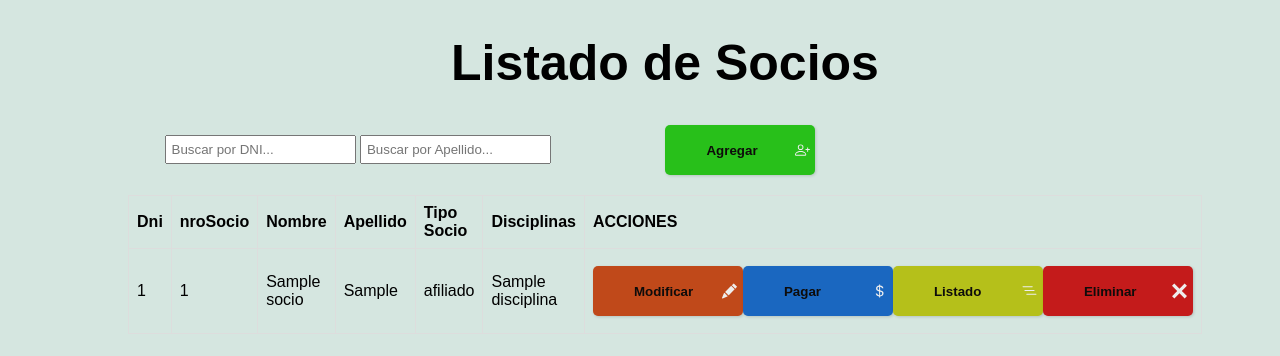
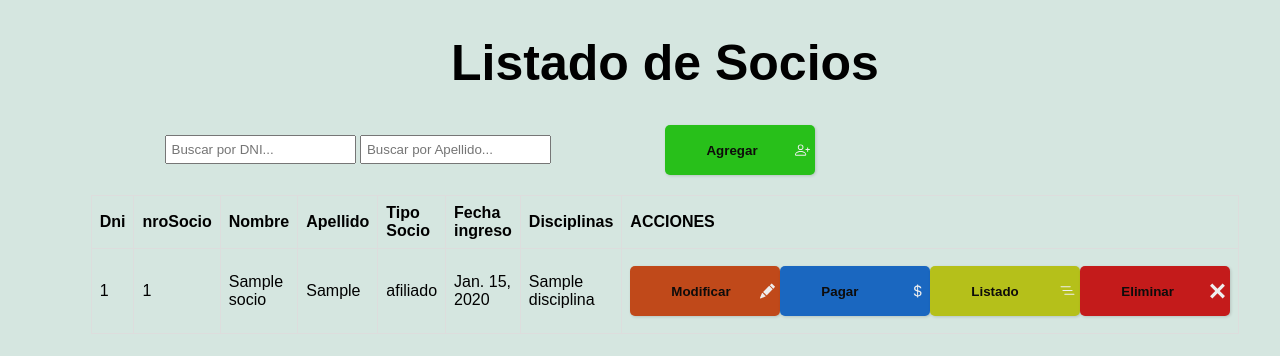
Before and after one commit to juanjca1990/CAS, a Django app: page / in a window 1280 px wide. Shown: the part 50-406 px from the top of the page. Run offline with Django 4.2, Linux system fonts and the light colour scheme; tables that the repository leaves empty hold one stand-in row (values such as "Sample post").

Commit message:
agrego requirements y unos cambios

```diff
--- a/socios/models.py
+++ b/socios/models.py
@@ -36,17 +36,18 @@ class Inscripcion(models.Model):
     def __str__(self):
         return f"{self.socio.nombre} - {self.disciplina.nombre} - Pagado: {self.pagado}"
 
+    # se marca la disciplina a pagar y se reinicia su fecha de vencimiento 1 mes mas
     def marcar_como_pagado(self):
         self.pagado = True
         self.fecha_pago = datetime.now().date()
     # Obtener el primer día del próximo mes
         primer_dia_siguiente_mes = datetime(self.fecha_pago.year, self.fecha_pago.month, 1) + timedelta(days=31 )
     # Establecer el día en 5
-        dia = self.fecha_reinicio.day
-        if dia >=28:
-            self.fecha_reinicio = datetime(primer_dia_siguiente_mes.year, primer_dia_siguiente_mes.month, 28).date()
-        else:
-            self.fecha_reinicio = datetime(primer_dia_siguiente_mes.year, primer_dia_siguiente_mes.month, dia).date() + timedelta(days=30 )
+        # dia = self.fecha_reinicio.day
+        # if dia >=28:
+        #     self.fecha_reinicio = datetime(primer_dia_siguiente_mes.year, primer_dia_siguiente_mes.month, 28).date()
+        # else:
+        #     self.fecha_reinicio = datetime(primer_dia_siguiente_mes.year, primer_dia_siguiente_mes.month, dia).date() + timedelta(days=30 )
 
         self.save()
 
@@ -65,6 +66,7 @@ class Socios(models.Model):
     nombre = models.CharField(max_length=200, blank=True)
     tipo_socio = models.PositiveSmallIntegerField(choices=tipo)
     disciplinas = models.ManyToManyField(Disciplinas, through='Inscripcion')
+    fecha_ingreso = models.DateField(null=True, blank=True)
 
     def __str__(self):
         return f"{self.nombre} {self.apellido}"
--- a/socios/templates/lista_socios.html
+++ b/socios/templates/lista_socios.html
@@ -38,6 +38,7 @@
                         <th>Nombre</th>
                         <th>Apellido</th>
                         <th>Tipo Socio</th>
+                        <th>Fecha ingreso</th>
                         <th>Disciplinas</th>
                         <th>ACCIONES</th>
                     </tr>
@@ -56,6 +57,7 @@
                                 {{ 'adherente' }}
                             {% endif %}
                         </td>
+                        <td>{{socio.fecha_ingreso}}</td>
                         <td> {% for socioDis in socio.disciplinas.all %}
                             <p>{{socioDis.nombre}}</p>
                             {% endfor %}
--- a/socios/views.py
+++ b/socios/views.py
@@ -34,6 +34,7 @@ def alta_socios(request):
                     nuevo_socio = form.save(commit=False)
                     disciplinas_seleccionadas = form.cleaned_data['disciplinas']
                     nuevo_socio.save()
+                    Socios.objects.filter(dni=nuevo_dni).update(fecha_ingreso = datetime.now().date(),)
                     for disciplina in disciplinas_seleccionadas.all():
                         if datetime.now().day >= 28:
                             fecha_reinicio = datetime.now() + timedelta(days=28)
@@ -146,14 +147,17 @@ def modificar_disciplina(request , id_disciplina):
 
     return render(request, "alta_disciplina.html", {"form": form})
 
-
+# preparo los elementos a mostrar en la vista de "PAGAR" de un socio
 def facturacion(request , id_socio):
     reiniciar_pagos_para_nuevo_mes()
     mes_actual = datetime.now().month
     nombre_mes = obtener_nombre_del_mes(mes_actual)
     socio = Socios.objects.get(id = id_socio)
+    # obtengo disciplinas pendieites a pagar
     disciplinas_inscripcion_pendientes = obtener_disciplinas_pendientes(id_socio)
+    # obtengo las disciplinas ya pagas del mes
     disciplinas_inscripcion_pagadas = obtener_disciplinas_pagadas(id_socio)
+    # obtengo las disciplinas q no fueron pagadas aun
     facturas_vencidas=Factura.objects.filter(socio = id_socio , pagado = False)
     return render(request, "facturacion.html" ,
                 {'socio':socio ,
@@ -163,6 +167,7 @@ def facturacion(request , id_socio):
                 "mes":nombre_mes,
                 })
 
+# se establece el pago entre una disciplina y el socio. tambien se crea una factura
 def pagar(request , socio_id , disciplina_id):
     socio = Socios.objects.get(id=socio_id)
     disciplina_a_pagar = Disciplinas.objects.get(id=disciplina_id)
@@ -184,7 +189,7 @@ def pagar(request , socio_id , disciplina_id):
     inscripcion.marcar_como_pagado()
     return redirect('facturacion', id_socio=socio_id)
 
-
+# se paga una factura que estaba vencida actualizando su campo de fecha y de pago
 def pagar_vencidos(request , factura_id):
     factura=Factura.objects.get(id=factura_id)
     socio = Socios.objects.get(id=factura.socio.pk)
@@ -198,6 +203,7 @@ def pagar_vencidos(request , factura_id):
 def reiniciar_pagos_para_nuevo_mes():
     dia_actual = datetime.now().day
     mes_actual = datetime.now().month
+    # obtengo todas las disciplinas
     inscripciones = Inscripcion.objects.all()
     if inscripciones.exists():
         #por cada inscripcion verifico el mes de reinicio con el mes actual
@@ -224,7 +230,10 @@ def reiniciar_pagos_para_nuevo_mes():
                         inscripcion.save()
                         # Inscripcion.objects.filter(pagado=True, fecha_reinicio__month=mes_actual).update(pagado=False, fecha_pago=None)
 
+
+# crea una nueva factura vencida perteneciente a un socio
 def marcar_facturas_vencidas(socio , disciplina, adherente,afiliado,reinicio):
+    # busca la persona por su id
     persona = Socios.objects.get(id = socio)
     if persona.tipo_socio == Socios.socio_afiliado:
         monto_pagado = afiliado
```
Also changed, not shown: requirements.txt (added, +51 -0 lines), socios/templates/facturacion.html (+12 -2 lines).
